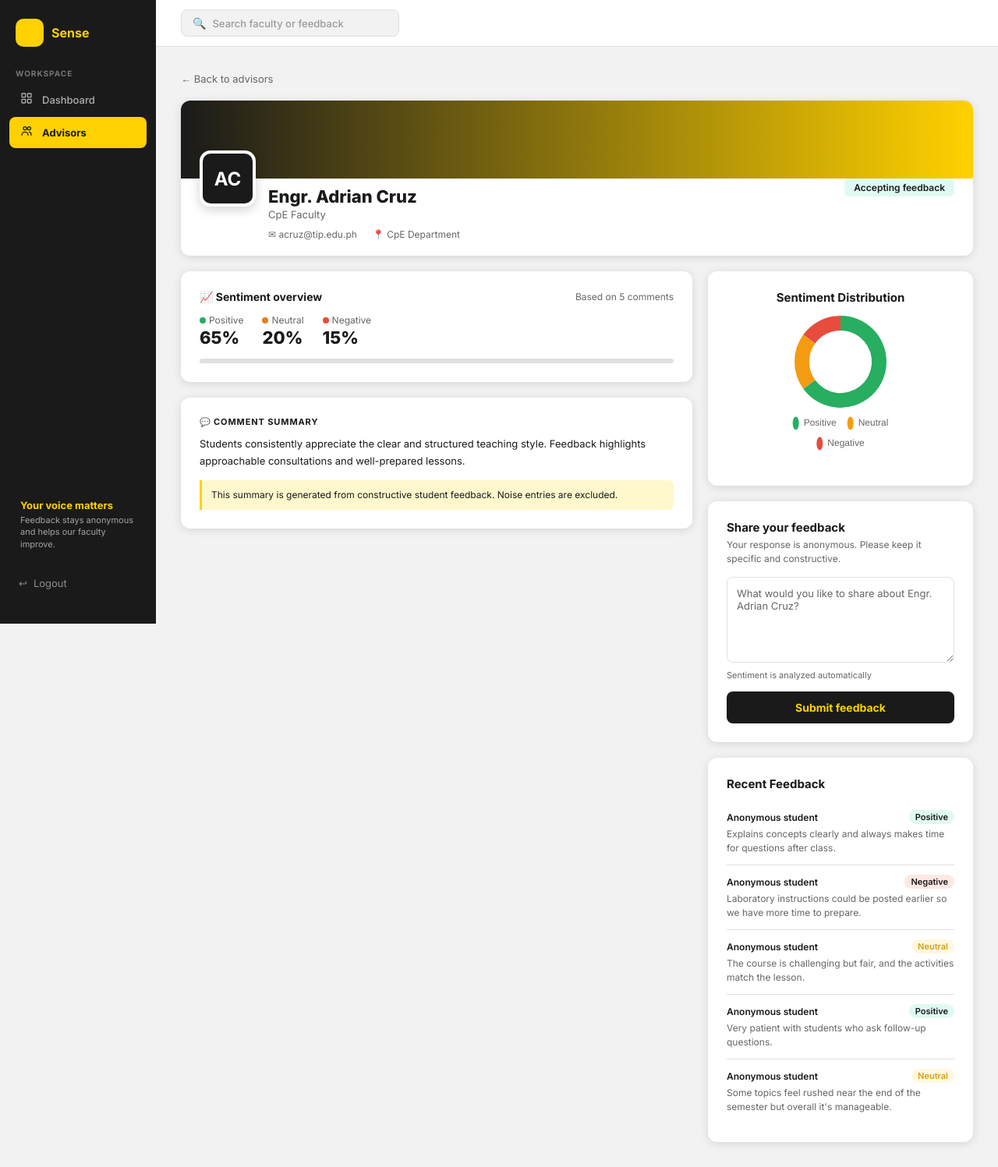
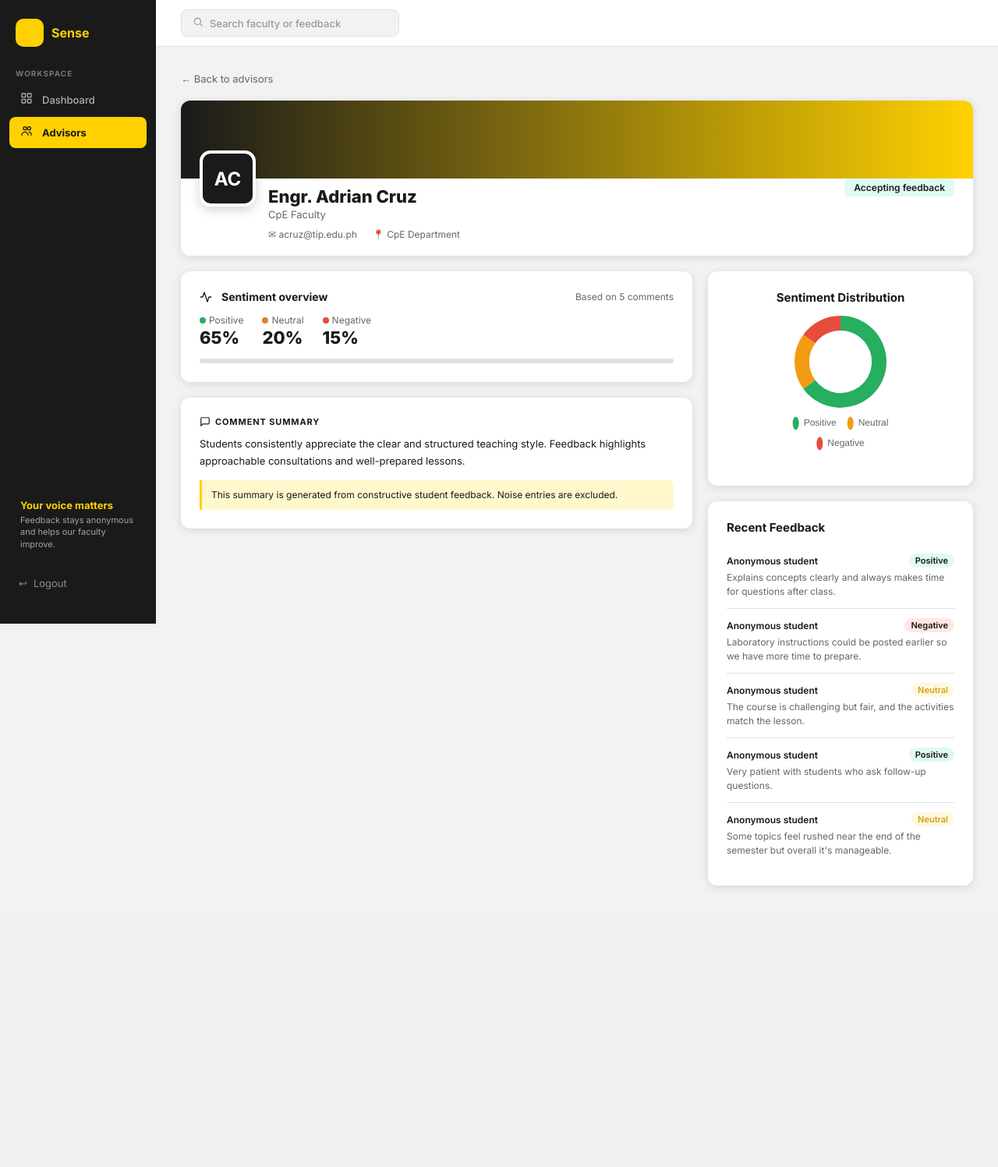
Before and after one commit to jeydiislabon/SENSE-UI-test, a Flask app: page /admin/faculty/1 in a window 1280 px wide. Shown: the whole page at 78% size. After the commit the page ends 1139 px from the top, so only its background shows below. Run offline with Flask 3, Linux system fonts and the light colour scheme; the visitor is signed in with stand-in values (Sample User, id 1).

Commit message:
fix: remove feedback form from admin/teacher views, clean up emojis in faculty page

```diff
--- a/templates/faculty.html
+++ b/templates/faculty.html
@@ -61,7 +61,12 @@
   <div class="main-content">
     <header class="topbar">
       <div class="search-box">
-        <span class="search-icon">🔍</span>
+        <span class="search-icon">
+          <svg width="14" height="14" viewBox="0 0 24 24" fill="none">
+            <circle cx="11" cy="11" r="7" stroke="#999" stroke-width="2"/>
+            <path d="m21 21-4.35-4.35" stroke="#999" stroke-width="2" stroke-linecap="round"/>
+          </svg>
+        </span>
         <input type="text" placeholder="Search faculty or feedback" id="globalSearch" />
       </div>
     </header>
@@ -102,7 +107,12 @@
           <!-- Sentiment Overview -->
           <div class="card">
             <div class="sentiment-header">
-              <div class="sentiment-title">📈 Sentiment overview</div>
+            <div class="sentiment-title">
+              <svg width="16" height="16" viewBox="0 0 24 24" fill="none" style="margin-right:6px;">
+                <polyline points="22 12 18 12 15 21 9 3 6 12 2 12" stroke="currentColor" stroke-width="2" stroke-linecap="round" stroke-linejoin="round"/>
+              </svg>
+              Sentiment overview
+            </div>
               <div class="sentiment-count">Based on {{ member.comments | length }} comments</div>
             </div>
 
@@ -137,7 +147,12 @@
 
           <!-- Comment Summary -->
           <div class="card">
-            <div class="summary-label">💬 Comment Summary</div>
+            <div class="summary-label">
+              <svg width="14" height="14" viewBox="0 0 24 24" fill="none">
+                <path d="M21 15a2 2 0 0 1-2 2H7l-4 4V5a2 2 0 0 1 2-2h14a2 2 0 0 1 2 2z" stroke="currentColor" stroke-width="2" stroke-linecap="round" stroke-linejoin="round"/>
+              </svg>
+              Comment Summary
+            </div>
             <p class="summary-text">{{ member.summary }}</p>
             <div class="summary-note">
               This summary is generated from constructive student feedback. Noise entries are excluded.
@@ -155,20 +170,6 @@
             <div class="chart-wrap">
               <canvas id="sentimentChart"></canvas>
             </div>
-          </div>
-
-          <!-- Feedback Form -->
-          <div class="card">
-            <div class="feedback-form-title">Share your feedback</div>
-            <p class="feedback-form-sub">Your response is anonymous. Please keep it specific and constructive.</p>
-            <textarea class="feedback-textarea" id="feedbackText"
-              placeholder="What would you like to share about {{ member.name }}?"></textarea>
-            <p class="feedback-note">Sentiment is analyzed automatically</p>
-            <button class="btn-submit" id="submitBtn"
-              {% if not member.accepting %}disabled{% endif %}>
-              {% if member.accepting %}Submit feedback{% else %}Feedback closed{% endif %}
-            </button>
-            <div class="feedback-result" id="feedbackResult"></div>
           </div>
 
           <!-- Recent Feedback -->
@@ -228,33 +229,10 @@
     }
   });
 
-  // ---- Feedback Submit ----
-  const facultyId = {{ member.id }};
-  document.getElementById('submitBtn').addEventListener('click', async function() {
-    const text = document.getElementById('feedbackText').value.trim();
-    if (!text) { alert('Please enter your feedback first.'); return; }
-
-    this.disabled = true;
-    this.textContent = 'Submitting…';
-
-    try {
-      const res = await fetch(`/submit_feedback/${facultyId}`, {
-        method: 'POST',
-        headers: { 'Content-Type': 'application/json' },
-        body: JSON.stringify({ text })
-      });
-      const data = await res.json();
-
-      const result = document.getElementById('feedbackResult');
-      result.className = 'feedback-result show ' + data.label.toLowerCase();
-      result.textContent = `✓ ${data.message} Sentiment detected: ${data.label}`;
-
-      document.getElementById('feedbackText').value = '';
-    } catch(e) {
-      alert('Something went wrong. Please try again.');
-    } finally {
-      this.disabled = false;
-      this.textContent = 'Submit feedback';
+  // Global search
+  document.getElementById('globalSearch').addEventListener('keydown', function(e) {
+    if (e.key === 'Enter' && this.value.trim()) {
+      window.location.href = '/admin/advisors?q=' + encodeURIComponent(this.value.trim());
     }
   });
 
```
